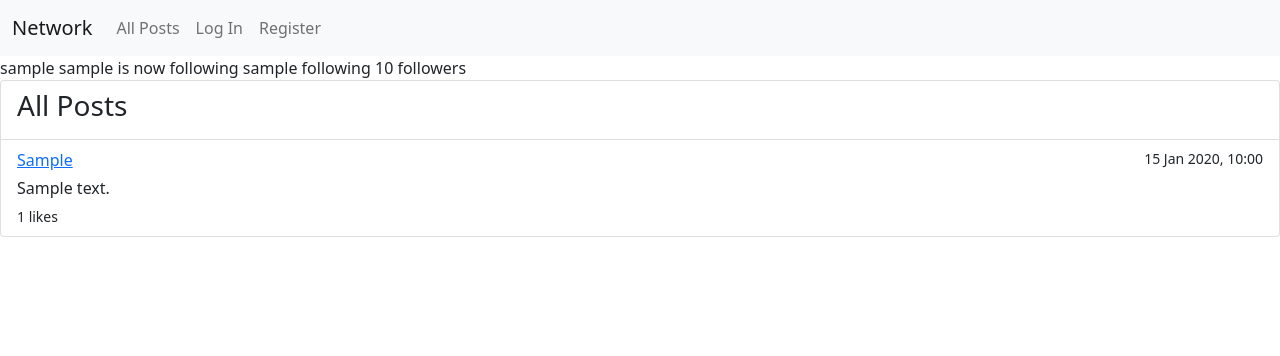
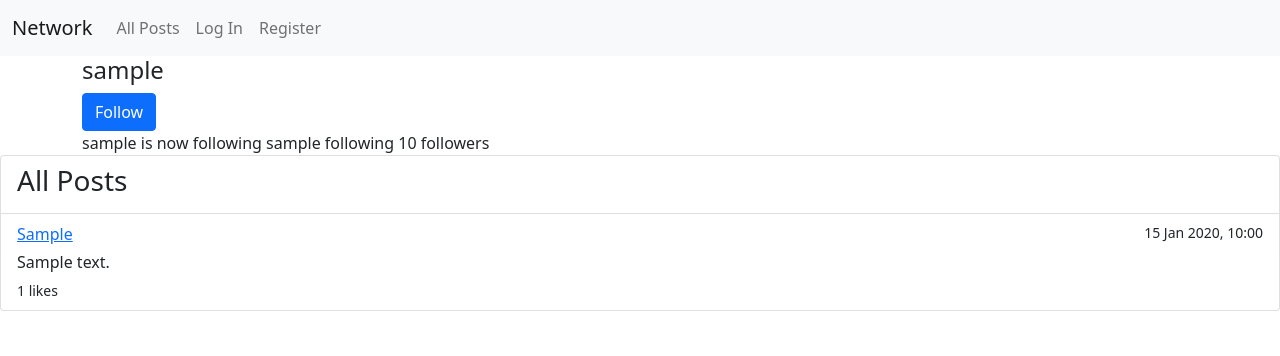
Before and after one commit to phananh183/Social-Network, a Django app: template network/templates/network/profile.html in a window 1280 px wide. Shown: the top 356 px of the page. Run offline with Django 3.2, Linux system fonts and the light colour scheme; tables that the repository leaves empty hold one stand-in row (values such as "Sample post"); the template is opened without the code that fills it: values that come from a table or form of the project are taken from there, most other values are stand-ins (such as "Sample title", 1, 10 or a date in 2020); some libraries are stand-ins or nearby versions.

Commit message:
Added following function

```diff
--- a/network/static/network/profile.js
+++ b/network/static/network/profile.js
@@ -1,6 +1,12 @@
 import { createPost } from "./post.js"
 
-document.addEventListener("DOMContentLoaded",() => loadPost(window.profileID))
+document.addEventListener("DOMContentLoaded", function() {
+    loadPost(window.profileID);
+    document.querySelector('#follow-button').onclick = () => {
+        console.log('Button clicked')
+        toggleFollow(window.profileID)
+    }
+})
 
 function loadPost(profile_id) {
     fetch(`/posts/${profile_id}`)
@@ -10,3 +16,10 @@ function loadPost(profile_id) {
         posts.forEach(post => createPost(post, '#posts-view-by-profile'))
     })
 }
+
+function toggleFollow(profile_id) {
+    fetch(`/user/${profile_id}/toggleFollow`, {
+        method: "POST"
+    })
+    .then(location.reload())
+}
--- a/network/templates/network/profile.html
+++ b/network/templates/network/profile.html
@@ -2,10 +2,25 @@
 {% load static %}
 
 {% block body %}
-    <div>
-        {{ profile }}
-        {{ following }} following
-        {{ followers}} followers
+    <div class="container">
+        <div class="row">
+            <div class="col-align-self-start">
+                <h4>{{ profile }}</h4>
+                {% if user.id != profile.id %}
+                    {% if toggleFollow %}
+                        <button id="follow-button" class="btn btn-primary">Unfollow</button>
+                    {% else %}
+                        <button id="follow-button" class="btn btn-primary">Follow</button>
+                    {% endif %}
+                {% endif %}
+            </div>
+        </div>
+        <div class="row">
+            <div class="col align-self-center">
+                {{ following }} following
+                {{ followers }} followers
+            </div>
+        </div>
 
     </div>
 
--- a/network/urls.py
+++ b/network/urls.py
@@ -12,5 +12,6 @@ urlpatterns = [
     # API routes
     path("posts", views.showPost, name="posts"),
     path("new-post", views.post, name="newPost"),
-    path("posts/<int:profile_id>", views.showPostByProfile, name='show-post-by-profile')
+    path("posts/<int:profile_id>", views.showPostByProfile, name='show-post-by-profile'),
+    path("user/<int:profile_id>/toggleFollow", views.toggleFollow, name='toggle-follow')
 ]
--- a/network/views.py
+++ b/network/views.py
@@ -27,6 +27,9 @@ def showPostByProfile(request, profile_id):
 def profile(request, profile_id):
     profile = User.objects.get(pk=profile_id)
 
+    #check if user is following profile
+    toggleFollow = Following.objects.filter(user=request.user).filter(followed=profile).exists()
+
     #number of users that account is follwing
     following = len(Following.objects.filter(user=profile))
 
@@ -35,8 +38,28 @@ def profile(request, profile_id):
     return render(request, "network/profile.html", {
         "profile": profile,
         "following": following,
-        "followers": followers
+        "followers": followers,
+        "toggleFollow": toggleFollow
     })
+
+@csrf_exempt
+@login_required
+def toggleFollow(request, profile_id):
+    #Toggle follow must be done through a POST request
+    if request.method != 'POST':
+        return JsonResponse({"error": "POST request required."}, status=400)
+
+    profile = User.objects.get(id=profile_id)
+    followObject = Following.objects.filter(user=request.user).filter(followed=profile)
+
+    if followObject.exists():
+        followObject.delete()
+        return JsonResponse({"meassage": "Toggled follow." }, status=201)
+
+    else:
+        newFollow = Following(user=request.user, followed=profile)
+        newFollow.save()
+        return JsonResponse({"meassage": "Toggled follow." }, status=201)
 
 @csrf_exempt
 @login_required
```
